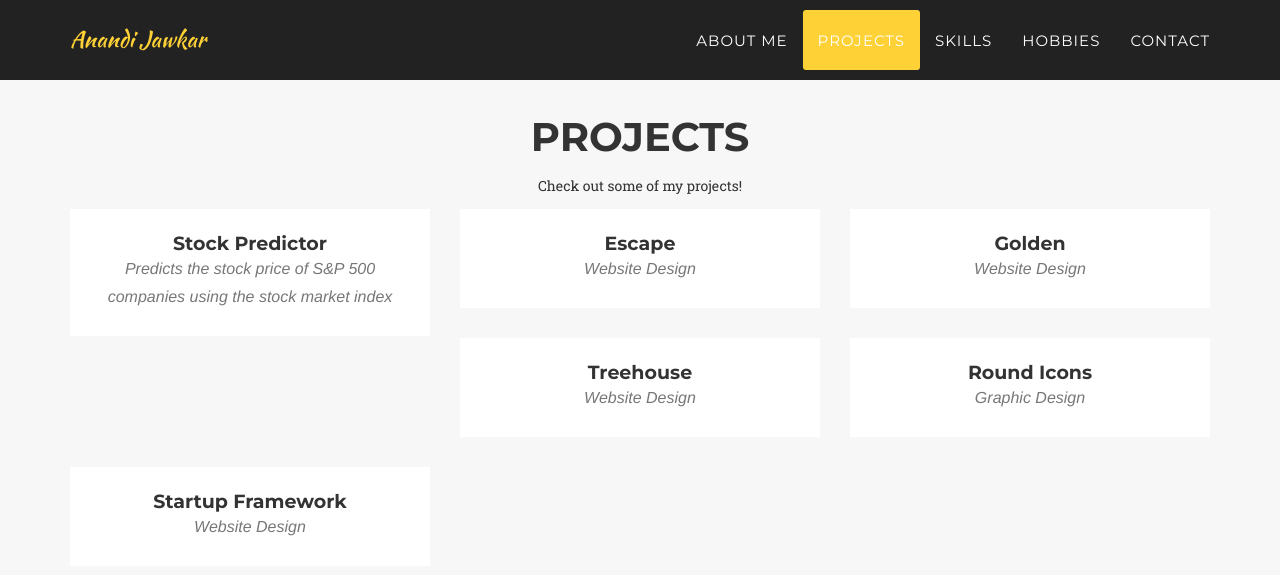
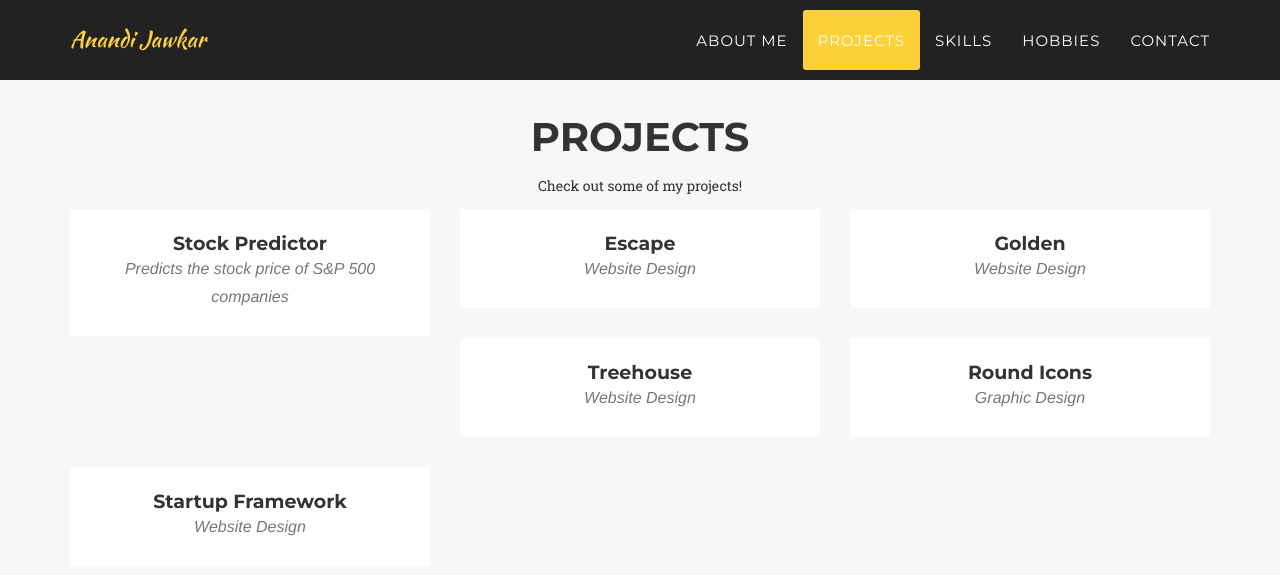
Before and after one commit to anandijawkar/aj, a Jekyll site: the page built from _posts/2014-07-18-project-1.markdown, in a window 1280 px wide and 900 px high, scrolled down 2310 px. Shown: the top 575 px of the window. Built offline with Jekyll 4.4.1, drawn with Linux system fonts in a browser that asks for light colours; nearby versions of some CDN libraries; some web fonts are replaced; library files that are not in the unit come from our copies.

Commit message:
Update 2014-07-18-project-1.markdown

```diff
--- a/_posts/2014-07-18-project-1.markdown
+++ b/_posts/2014-07-18-project-1.markdown
@@ -1,6 +1,6 @@
 ---
 title: Stock Predictor
-subtitle: Predicts the stock price of S&P 500 companies using the stock market index
+subtitle: Predicts the stock price of S&P 500 companies
 layout: default
 modal-id: 1
 date: 2014-07-18
```
